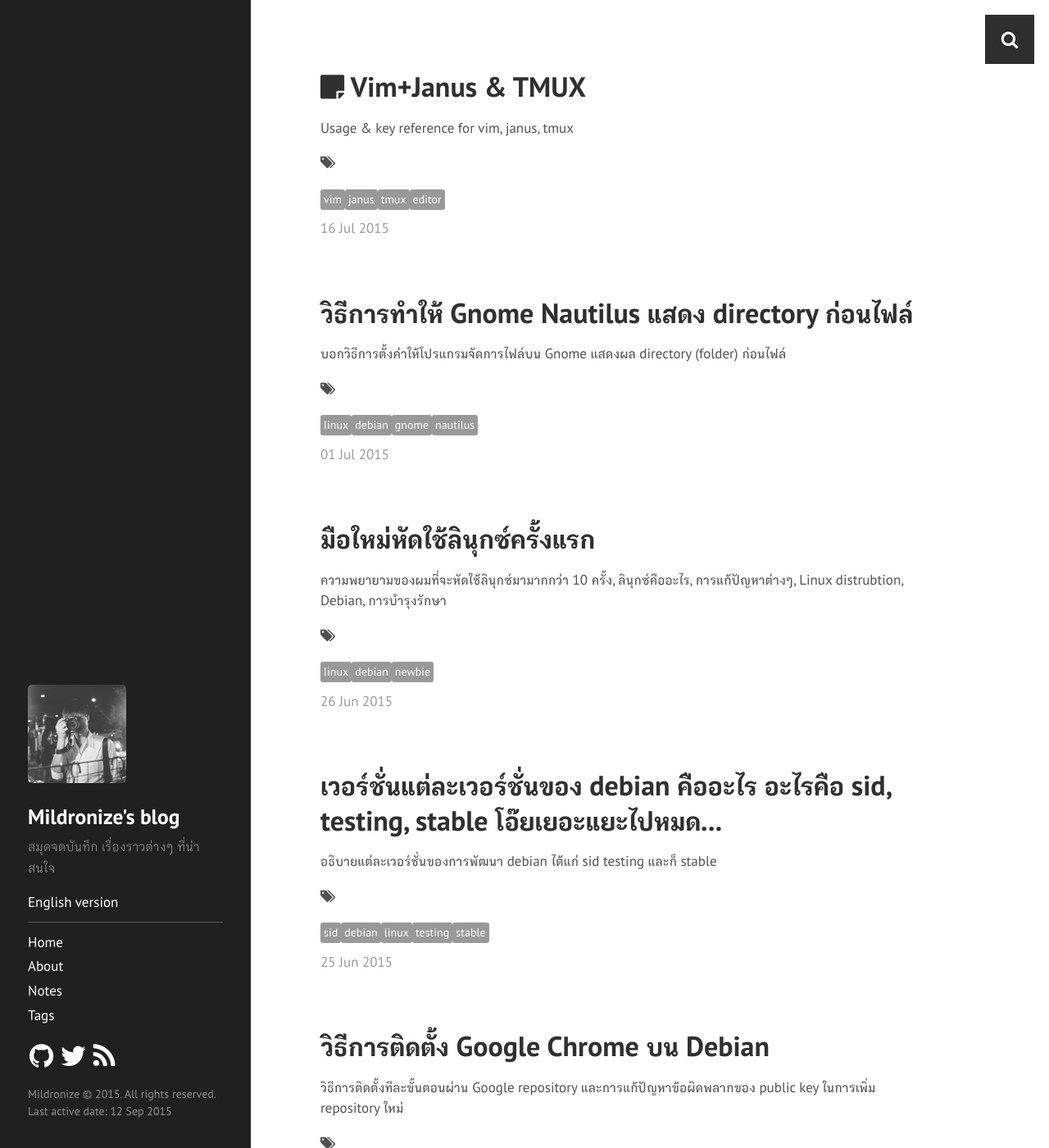
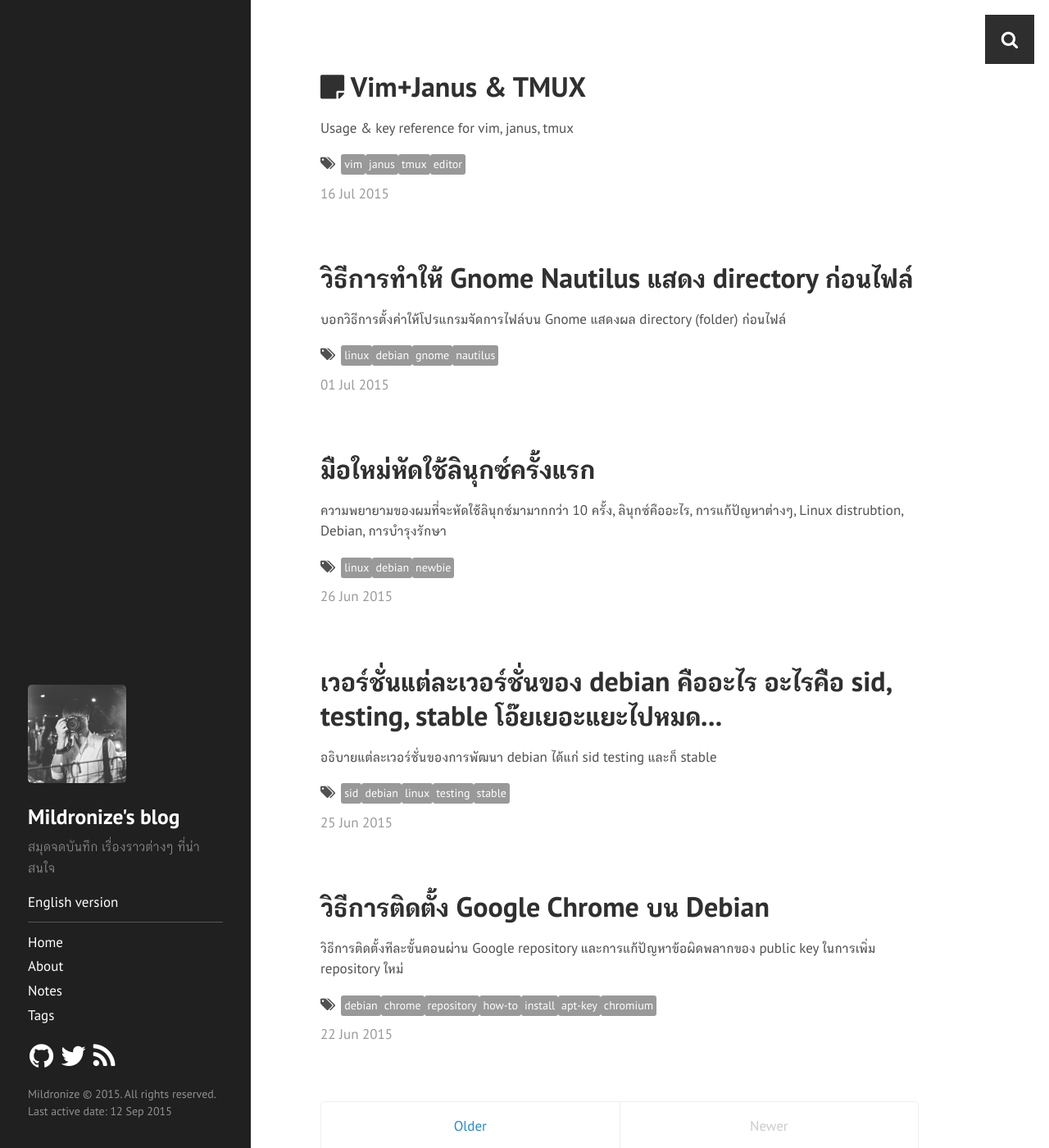
Before and after one commit to mildronize/th-legacy, a Jekyll site: the page built from index.html, in a window 1280 px wide and 1400 px high. Shown: the whole window at 82% size. Built offline with Jekyll 4.4.1, drawn with Linux system fonts in a browser that asks for light colours; Markdown is read by kramdown in place of the engine named in the settings; the list of posts is cut into pages by our own code.

Commit message:
missing file css in previous commit

```diff
--- a/public/css/mildronize.css
+++ b/public/css/mildronize.css
@@ -70,6 +70,11 @@ blockquote {
   display: inline-block;
   margin: 0px;
 }
+.entry-tags{
+  display: inline;
+  margin-left:7px;
+}
+
 .label {
   background-color: #999;
   padding: 2px 4px;
```
